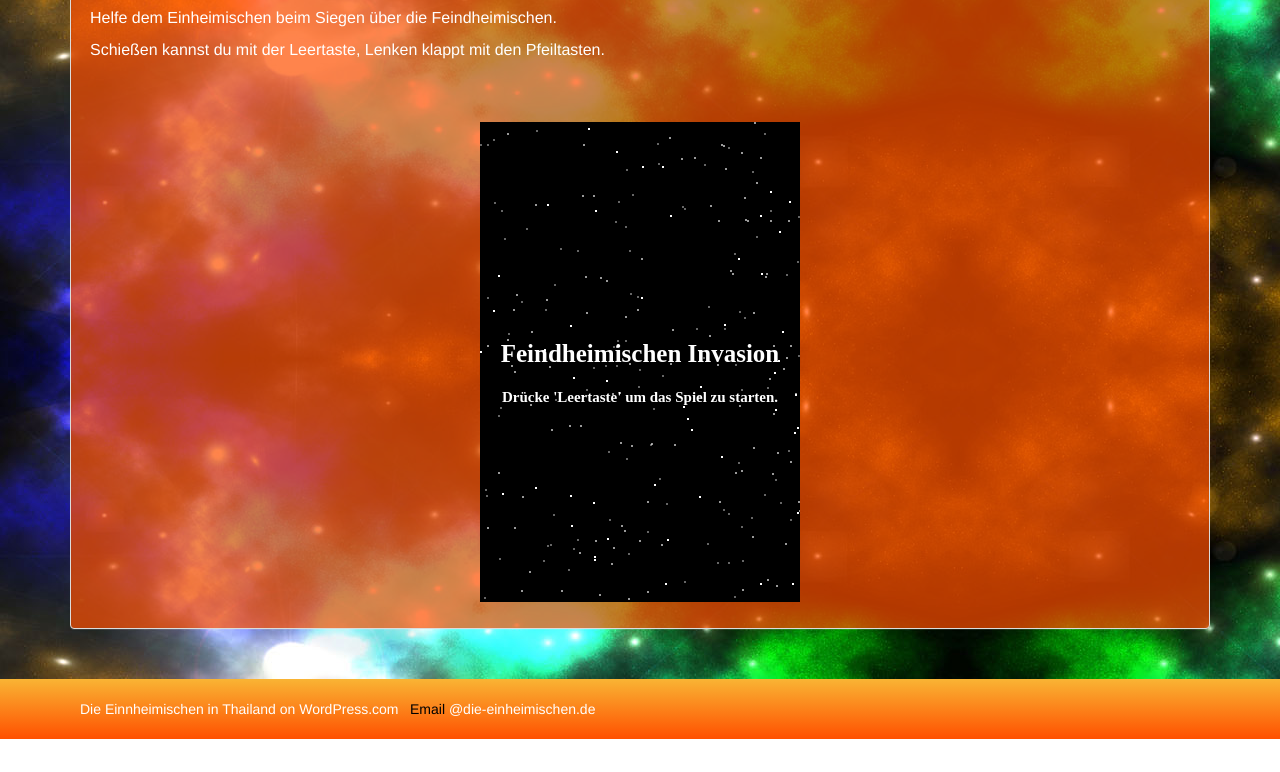
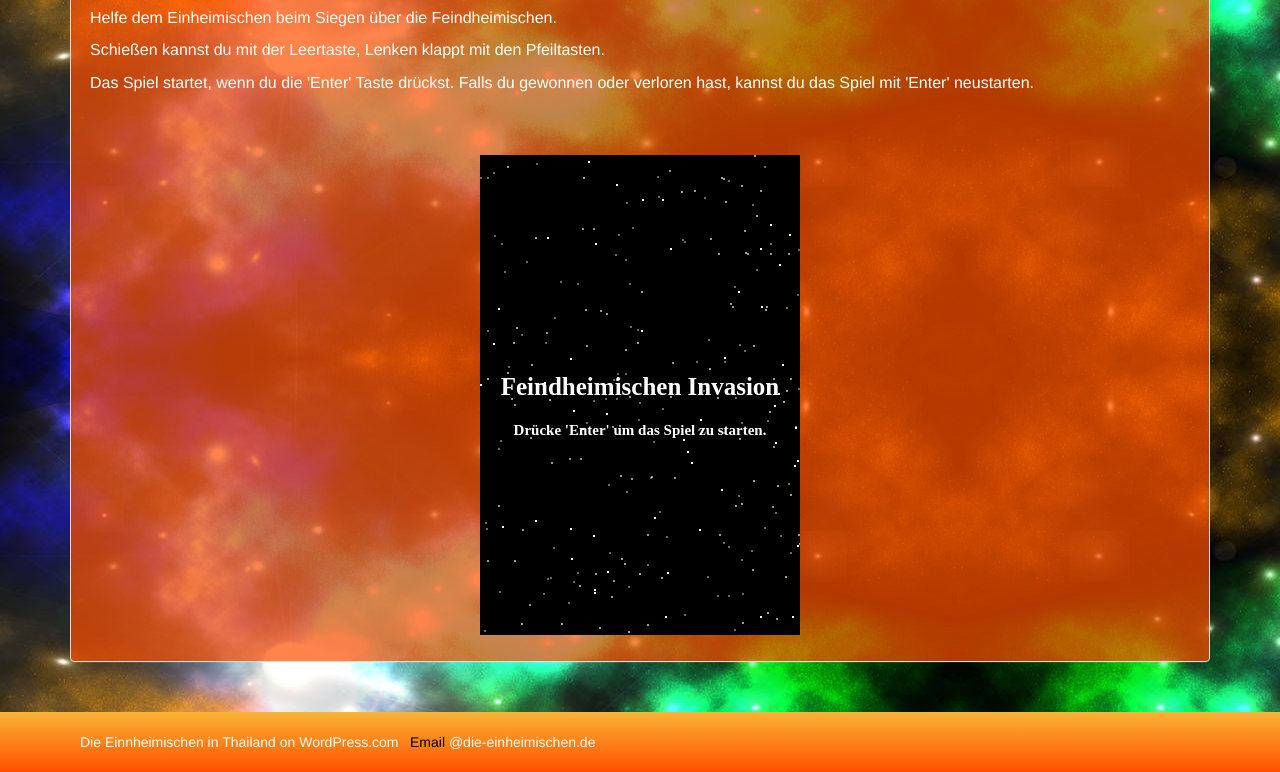
Before and after one commit to srenkel/die-einheimischen, a plain HTML site: page web/game.html in a window 1280 px wide. Shown: the part 153-925 px from the top of the page. Before the commit the page ends 892 px from the top, so only its background shows below. Drawn offline with Linux system fonts and the light colour scheme.

Commit message:
CHANGED start key to game

```diff
--- a/js/game/engine.js
+++ b/js/game/engine.js
@@ -54,7 +54,7 @@ var Game = new function() {
 
 
   // Handle Input
-  var KEY_CODES = { 37:'left', 39:'right', 32 :'fire' };
+  var KEY_CODES = { 37:'left', 39:'right', 32 :'fire', 13 :'enter' };
   this.keys = {};
 
   this.setupInput = function() {
@@ -166,8 +166,8 @@ var SpriteSheet = new function() {
 var TitleScreen = function TitleScreen(title,subtitle,callback) {
   var up = false;
   this.step = function(dt) {
-    if(!Game.keys['fire']) up = true;
-    if(up && Game.keys['fire'] && callback) callback();
+    if(!Game.keys['enter']) up = true;
+    if(up && Game.keys['enter'] && callback) callback();
   };
 
   this.draw = function(ctx) {
@@ -412,7 +412,7 @@ var TouchControls = function() {
         touch = e.changedTouches[i];
         x = touch.pageX / Game.canvasMultiplier - Game.canvas.offsetLeft;
         if(x > 4 * unitWidth) {
-          Game.keys['fire'] = (e.type == 'touchstart');
+          Game.keys['enter'] = (e.type == 'touchstart');
         }
       }
     }
--- a/js/game/game.js
+++ b/js/game/game.js
@@ -40,7 +40,7 @@ var startGame = function() {
     Game.setBoard(2,new Starfield(100,1.0,50));
   }
   Game.setBoard(3,new TitleScreen("Feindheimischen Invasion",
-                                  "Drücke 'Leertaste' um das Spiel zu starten.",
+                                  "Drücke 'Enter' um das Spiel zu starten.",
                                   playGame));
 };
 
@@ -68,13 +68,13 @@ var playGame = function() {
 
 var winGame = function() {
   Game.setBoard(3,new TitleScreen("Gewonnen!",
-                                  "Drücke 'Leertaste' um nochmal zu spielen",
+                                  "Drücke 'Enter' um nochmal zu spielen",
                                   playGame));
 };
 
 var loseGame = function() {
   Game.setBoard(3,new TitleScreen("Verloren!",
-                                  "Drücke 'Leertaste' um nochmal zu spielen",
+                                  "Drücke 'Enter' um nochmal zu spielen",
                                   playGame));
 };
 
--- a/web/game.html
+++ b/web/game.html
@@ -81,6 +81,7 @@
         <h1>Das Spiel</h1>
         <p>Helfe dem Einheimischen beim Siegen über die Feindheimischen.</p>
         <p>Schießen kannst du mit der Leertaste, Lenken klappt mit den Pfeiltasten.</p>
+        <p>Das Spiel startet, wenn du die 'Enter' Taste drückst. Falls du gewonnen oder verloren hast, kannst du das Spiel mit 'Enter' neustarten.</p>
         <div id='game-container'>
             <canvas id='game' width='320' height='480'></canvas>
         </div>
```
